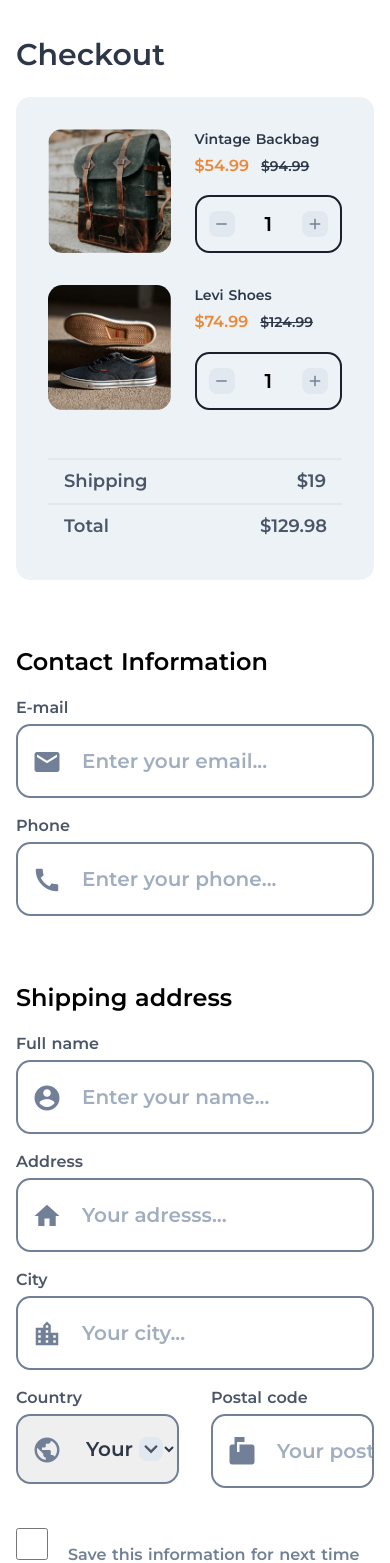
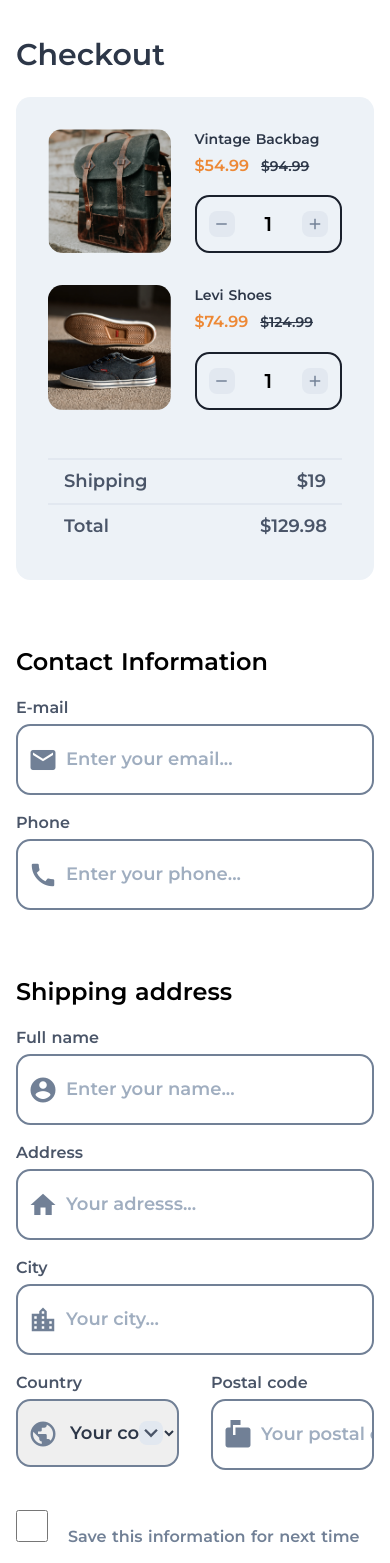
Before and after one commit to jocafernanro/checkout-page-devchallenges, a Vue app: page / in a window 390 px wide. Shown: the top 1563 px of the page. Built offline with nearby package versions, Linux system fonts and the light colour scheme; what @tailwindcss/custom-forms would draw is missing.

Commit message:
little fix for the select input

```diff
--- a/src/components/form/CustomInput.vue
+++ b/src/components/form/CustomInput.vue
@@ -7,13 +7,14 @@
       <input
         :type="inputData.type"
         :class="errors[type] && 'input-error'"
-        class="form-input mt-1 block border-solid w-full border-gray-600 text-gray-800 border-2 pl-16 py-5 rounded-2xl text-xl font-bold"
+        class="form-input mt-1 block border-solid w-full border-gray-600 text-gray-800 border-2 pl-12 md:pl-16 py-5 rounded-2xl text-lg md:text-xl font-bold"
         :placeholder="inputData.placeholder"
         v-model="data"
       />
-      <i class="material-icons absolute top-1/2 ml-4 text-3xl text-gray-600">{{
-        inputData.icon
-      }}</i>
+      <i
+        class="material-icons absolute top-1/2 ml-3 md:ml-4 text-3xl text-gray-600"
+        >{{ inputData.icon }}</i
+      >
     </div>
 
     <div class="relative" v-else>
@@ -22,7 +23,7 @@
       }}</label>
       <div class="relative">
         <select
-          class="form-input mt-1 block border-solid w-full border-gray-600 text-gray-800 border-2 pl-16 py-5 rounded-2xl text-xl font-bold"
+          class="form-input mt-1 block border-solid w-full border-gray-600 text-gray-800 border-2 pl-12 md:pl-16 py-5 rounded-2xl text-lg md:text-xl font-bold"
           v-model="data"
           id="grid-state"
         >
@@ -45,9 +46,10 @@
           </svg>
         </div>
       </div>
-      <i class="material-icons absolute top-1/2 ml-4 text-3xl text-gray-600">{{
-        inputData.icon
-      }}</i>
+      <i
+        class="material-icons absolute top-1/2 ml-3 md:ml-4 text-3xl text-gray-600"
+        >{{ inputData.icon }}</i
+      >
     </div>
 
     <span v-if="errors[type]" class="text-red-500 font-bold text-sm"
```
